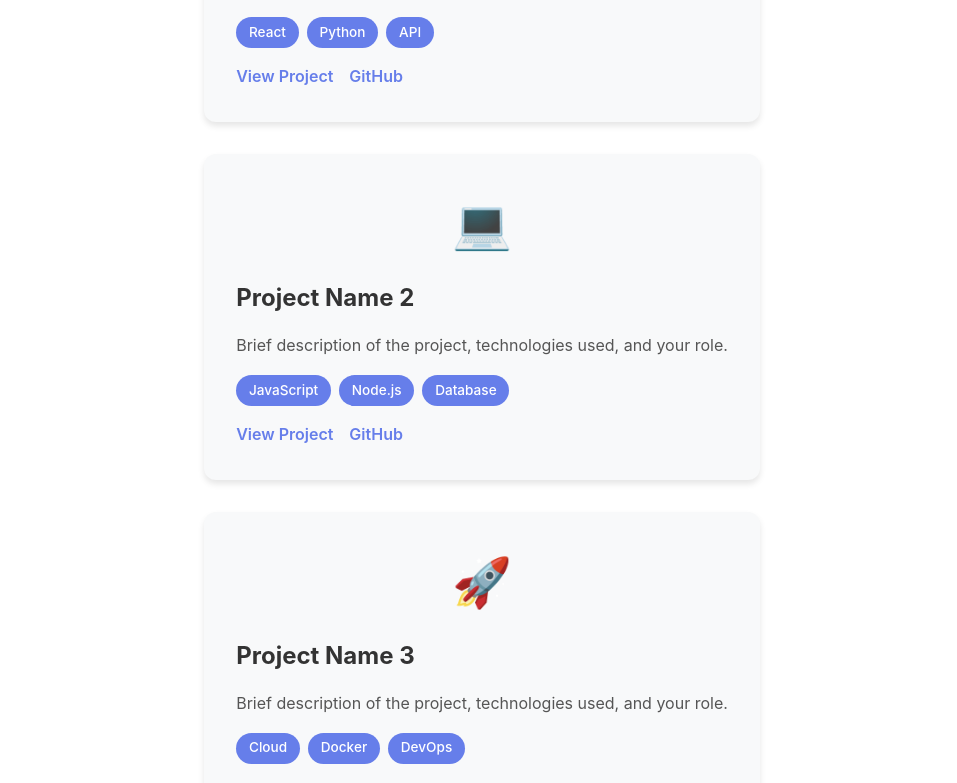
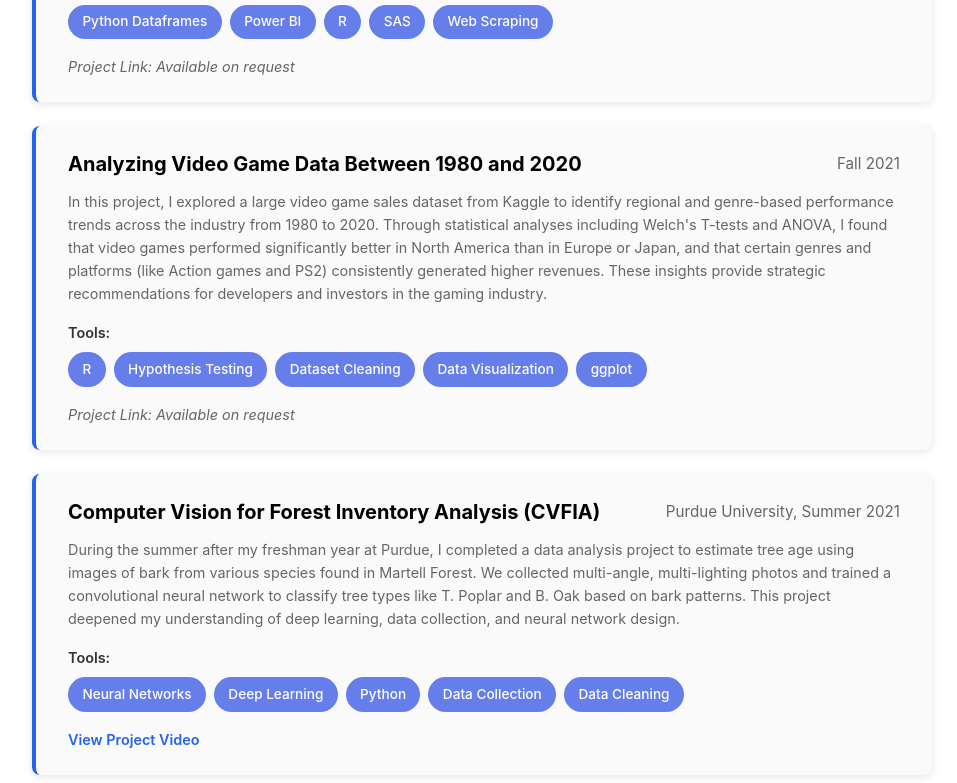
Before and after one commit to avikatare17/AviPortfolio, a React (Create React App) app in the folder frontend/: page / in a window 1280 px wide. Shown: the part 2887-3670 px from the top of the page, without its empty margins (158-1115 px from the left). Built offline with nearby package versions, Linux system fonts and the light colour scheme.

Commit message:
Update Projects section with three projects: Airport Delays, Video Game Data, and CVFIA

```diff
--- a/frontend/src/App.css
+++ b/frontend/src/App.css
@@ -502,76 +502,122 @@ body {
   background: white;
 }
 
-.projects-grid {
-  display: grid;
-  grid-template-columns: repeat(auto-fit, minmax(300px, 1fr));
-  gap: 2rem;
+.projects-container {
+  display: flex;
+  flex-direction: column;
+  gap: 1.5rem;
   margin-top: 2rem;
+  max-width: 900px;
+  margin-left: auto;
+  margin-right: auto;
 }
 
 .project-card {
-  background: #f8f9fa;
-  padding: 2rem;
-  border-radius: 12px;
-  box-shadow: 0 4px 6px rgba(0, 0, 0, 0.1);
-  transition: transform 0.3s ease, box-shadow 0.3s ease;
+  background: #fafafa;
+  padding: 1.5rem 2rem;
+  border-radius: 8px;
+  box-shadow: 0 2px 8px rgba(0, 0, 0, 0.1);
+  transition: transform 0.2s ease, box-shadow 0.2s ease;
+  text-align: left;
+  position: relative;
+  overflow: hidden;
+  border-left: 4px solid #2563eb;
 }
 
 .project-card:hover {
-  transform: translateY(-5px);
-  box-shadow: 0 8px 15px rgba(0, 0, 0, 0.2);
+  transform: translateY(-2px);
+  box-shadow: 0 4px 12px rgba(0, 0, 0, 0.15);
 }
 
-.project-image {
-  font-size: 3rem;
-  text-align: center;
+.project-header {
+  display: flex;
+  justify-content: space-between;
+  align-items: flex-start;
+  margin-bottom: 0.75rem;
+  gap: 1rem;
+}
+
+.project-title {
+  font-size: 1.25rem;
+  font-weight: 700;
+  color: #000000;
+  margin: 0;
+  flex: 1;
+  line-height: 1.4;
+}
+
+.project-year {
+  font-size: 0.95rem;
+  color: #666666;
+  font-weight: 400;
+  white-space: nowrap;
+  margin-top: 0.1rem;
+}
+
+.project-description {
+  font-size: 0.9rem;
+  color: #666666;
+  line-height: 1.6;
+  margin: 0 0 1rem 0;
+}
+
+.project-tools {
   margin-bottom: 1rem;
 }
 
-.project-card h3 {
-  font-size: 1.5rem;
-  margin-bottom: 1rem;
+.tool-label {
+  font-size: 0.9rem;
+  font-weight: 600;
   color: #333;
-}
-
-.project-description {
-  color: #555;
-  margin-bottom: 1rem;
-  line-height: 1.6;
+  margin-bottom: 0.5rem;
+  display: block;
 }
 
 .project-tech {
   display: flex;
   flex-wrap: wrap;
   gap: 0.5rem;
-  margin-bottom: 1rem;
+  margin-top: 0.5rem;
 }
 
 .tech-tag {
   background: #667eea;
   color: white;
-  padding: 0.3rem 0.8rem;
+  padding: 0.4rem 0.9rem;
   border-radius: 20px;
   font-size: 0.85rem;
   font-weight: 500;
+  transition: background 0.2s ease;
+}
+
+.tech-tag:hover {
+  background: #5568d3;
 }
 
 .project-links {
   display: flex;
   gap: 1rem;
   margin-top: 1rem;
+  align-items: center;
 }
 
 .project-link {
-  color: #667eea;
+  color: #2563eb;
   text-decoration: none;
   font-weight: 600;
+  font-size: 0.9rem;
   transition: color 0.3s ease;
 }
 
 .project-link:hover {
-  color: #764ba2;
+  color: #1d4ed8;
   text-decoration: underline;
+}
+
+.project-link-disabled {
+  color: #666666;
+  font-size: 0.9rem;
+  font-style: italic;
 }
 
 /* Skills Section */
@@ -941,8 +987,26 @@ body {
     font-size: 1.1rem;
   }
 
-  .projects-grid {
-    grid-template-columns: 1fr;
+  .projects-container {
+    gap: 1.25rem;
+  }
+
+  .project-card {
+    padding: 1.25rem 1.5rem;
+  }
+
+  .project-header {
+    flex-direction: column;
+    align-items: flex-start;
+    gap: 0.5rem;
+  }
+
+  .project-year {
+    margin-top: 0;
+  }
+
+  .project-title {
+    font-size: 1.1rem;
   }
 
   .skills-chart-container {
@@ -1104,7 +1168,29 @@ body {
   }
 
   .project-card {
-    padding: 1.5rem;
+    padding: 1rem 1.25rem;
+  }
+
+  .project-title {
+    font-size: 1rem;
+  }
+
+  .project-description {
+    font-size: 0.85rem;
+  }
+
+  .tool-label {
+    font-size: 0.85rem;
+  }
+
+  .tech-tag {
+    font-size: 0.8rem;
+    padding: 0.3rem 0.7rem;
+  }
+
+  .project-link,
+  .project-link-disabled {
+    font-size: 0.85rem;
   }
 
   .hero-buttons {
--- a/frontend/src/App.js
+++ b/frontend/src/App.js
@@ -188,53 +188,76 @@ function App() {
       <section id="projects" className="section projects-section">
         <div className="container">
           <h2 className="section-title">Projects</h2>
-          <div className="projects-grid">
+          <div className="projects-container">
+            {/* Project 3 */}
             <div className="project-card">
-              <div className="project-image">📱</div>
-              <h3>Project Name 1</h3>
+              <div className="project-header">
+                <h3 className="project-title">Relationship between Passenger Traffic and Weather to Predict Airport Delays</h3>
+                <span className="project-year">Fall 2023</span>
+              </div>
               <p className="project-description">
-                Brief description of the project, technologies used, and your role.
+                In this project, I used logistic regression model to predict the length of the delay at USA's 20 largest airports based on Passenger numbers and Weather conditions at the airport. I found that the relationship is linear. I'm planning future research by adding features like aircraft age, aircraft turnaround time, etc.
               </p>
-              <div className="project-tech">
-                <span className="tech-tag">React</span>
-                <span className="tech-tag">Python</span>
-                <span className="tech-tag">API</span>
+              <div className="project-tools">
+                <span className="tool-label">Tools:</span>
+                <div className="project-tech">
+                  <span className="tech-tag">Python Dataframes</span>
+                  <span className="tech-tag">Power BI</span>
+                  <span className="tech-tag">R</span>
+                  <span className="tech-tag">SAS</span>
+                  <span className="tech-tag">Web Scraping</span>
+                </div>
               </div>
               <div className="project-links">
-                <a href="#" className="project-link">View Project</a>
-                <a href="#" className="project-link">GitHub</a>
+                <span className="project-link-disabled">Project Link: Available on request</span>
               </div>
             </div>
+
+            {/* Project 2 */}
             <div className="project-card">
-              <div className="project-image">💻</div>
-              <h3>Project Name 2</h3>
+              <div className="project-header">
+                <h3 className="project-title">Analyzing Video Game Data Between 1980 and 2020</h3>
+                <span className="project-year">Fall 2021</span>
+              </div>
               <p className="project-description">
-                Brief description of the project, technologies used, and your role.
+                In this project, I explored a large video game sales dataset from Kaggle to identify regional and genre-based performance trends across the industry from 1980 to 2020. Through statistical analyses including Welch's T-tests and ANOVA, I found that video games performed significantly better in North America than in Europe or Japan, and that certain genres and platforms (like Action games and PS2) consistently generated higher revenues. These insights provide strategic recommendations for developers and investors in the gaming industry.
               </p>
-              <div className="project-tech">
-                <span className="tech-tag">JavaScript</span>
-                <span className="tech-tag">Node.js</span>
-                <span className="tech-tag">Database</span>
+              <div className="project-tools">
+                <span className="tool-label">Tools:</span>
+                <div className="project-tech">
+                  <span className="tech-tag">R</span>
+                  <span className="tech-tag">Hypothesis Testing</span>
+                  <span className="tech-tag">Dataset Cleaning</span>
+                  <span className="tech-tag">Data Visualization</span>
+                  <span className="tech-tag">ggplot</span>
+                </div>
               </div>
               <div className="project-links">
-                <a href="#" className="project-link">View Project</a>
-                <a href="#" className="project-link">GitHub</a>
+                <span className="project-link-disabled">Project Link: Available on request</span>
               </div>
             </div>
+
+            {/* Project 1 */}
             <div className="project-card">
-              <div className="project-image">🚀</div>
-              <h3>Project Name 3</h3>
+              <div className="project-header">
+                <h3 className="project-title">Computer Vision for Forest Inventory Analysis (CVFIA)</h3>
+                <span className="project-year">Purdue University, Summer 2021</span>
+              </div>
               <p className="project-description">
-                Brief description of the project, technologies used, and your role.
+                During the summer after my freshman year at Purdue, I completed a data analysis project to estimate tree age using images of bark from various species found in Martell Forest. We collected multi-angle, multi-lighting photos and trained a convolutional neural network to classify tree types like T. Poplar and B. Oak based on bark patterns. This project deepened my understanding of deep learning, data collection, and neural network design.
               </p>
-              <div className="project-tech">
-                <span className="tech-tag">Cloud</span>
-                <span className="tech-tag">Docker</span>
-                <span className="tech-tag">DevOps</span>
+              <div className="project-tools">
+                <span className="tool-label">Tools:</span>
+                <div className="project-tech">
+                  <span className="tech-tag">Neural Networks</span>
+                  <span className="tech-tag">Deep Learning</span>
+                  <span className="tech-tag">Python</span>
+                  <span className="tech-tag">Data Collection</span>
+                  <span className="tech-tag">Data Cleaning</span>
+                </div>
               </div>
               <div className="project-links">
-                <a href="#" className="project-link">View Project</a>
-                <a href="#" className="project-link">GitHub</a>
+                <a href="https://www.youtube.com/watch?v=xulDeYepc9c" target="_blank" rel="noopener noreferrer" className="project-link">View Project Video</a>
               </div>
             </div>
           </div>
```
